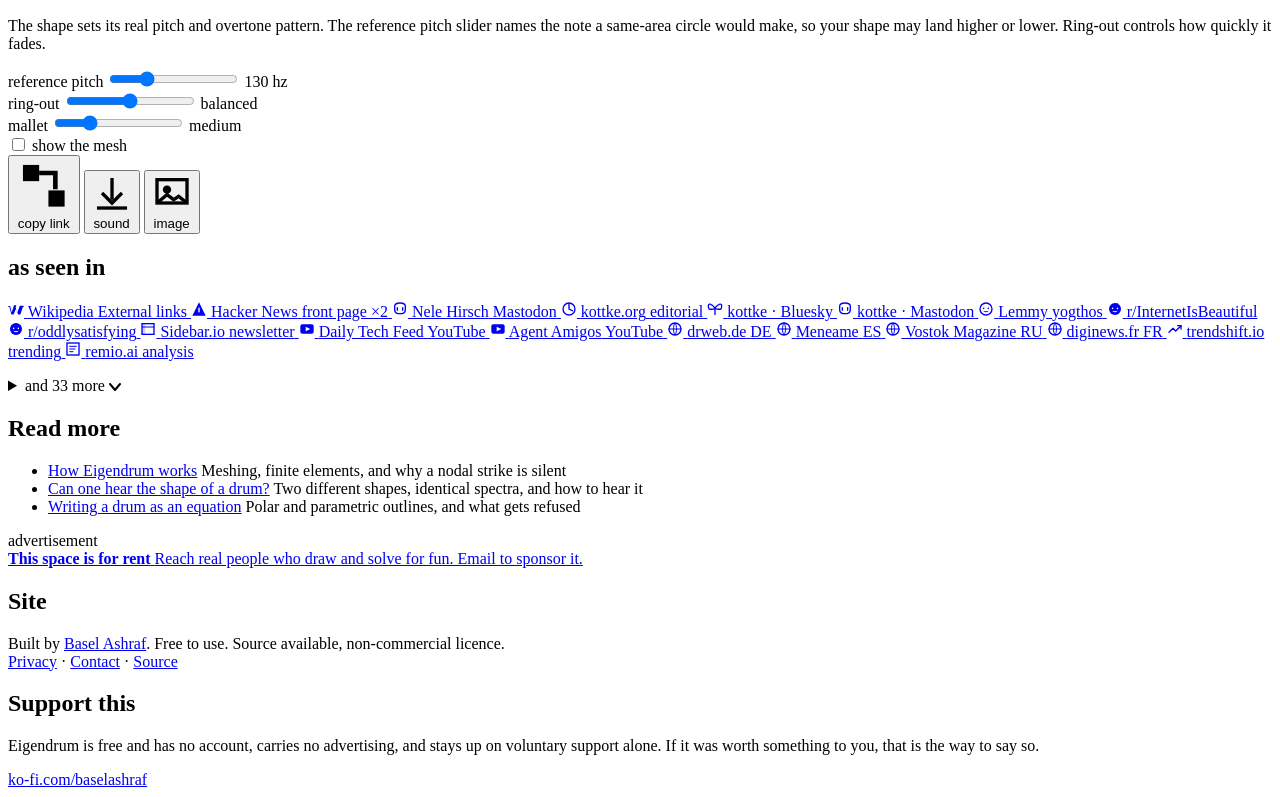
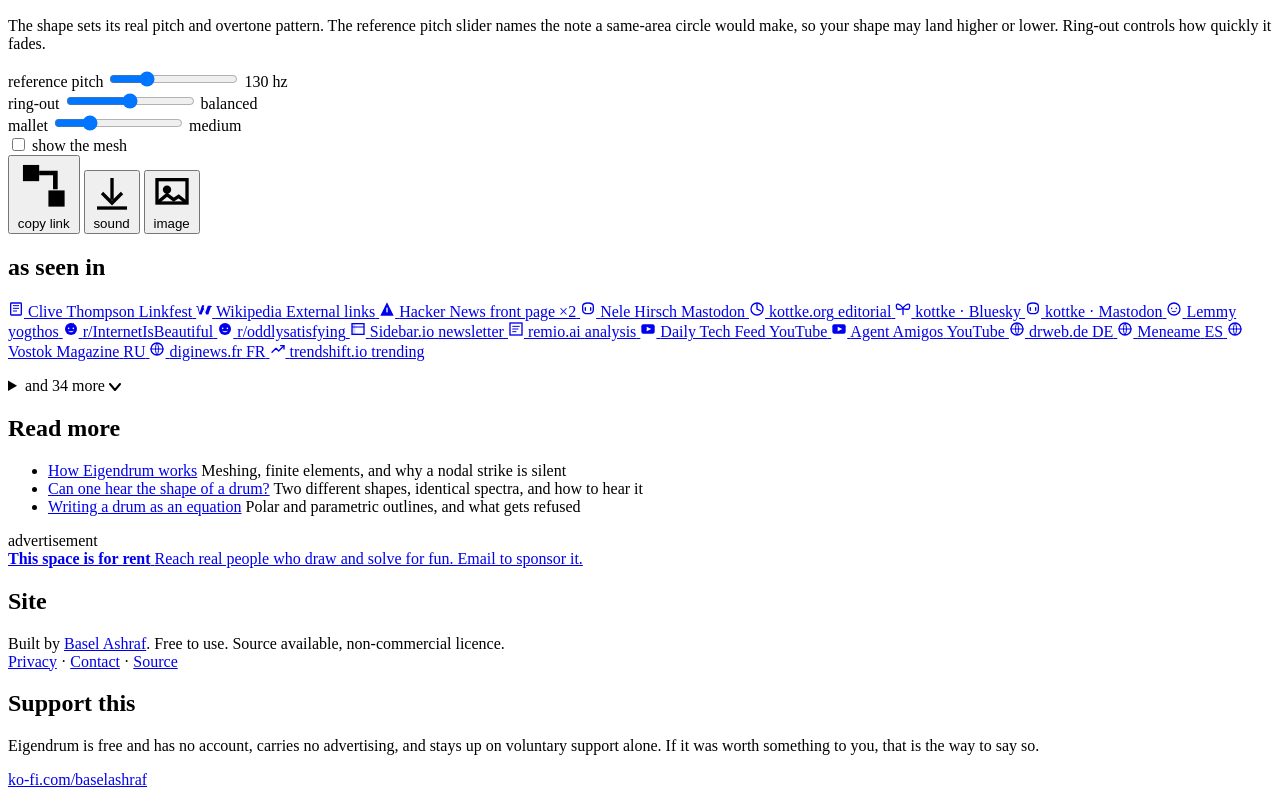
Before and after one commit to BaselAshraf81/eigendrum, a website with bundled scripts: page index.html in a window 1280 px wide. Shown: the part 7147-7944 px from the top of the page. Built offline with nearby package versions, Linux system fonts and the light colour scheme; no server answers.

Commit message:
Feature Clive Thompson at #1 in press section and optimize link order

```diff
--- a/index.html
+++ b/index.html
@@ -162,6 +162,13 @@
               }
             ],
             "subjectOf": [
+              {
+                "@type": "Article",
+                "name": "Linkfest #48: Draw a drum in a weird shape, see what it sounds like",
+                "url": "https://buttondown.com/clivethompson/archive/linkfest-48-the-mouthpad-volitional-reconsumption/",
+                "author": { "@type": "Person", "name": "Clive Thompson" },
+                "publisher": { "@type": "Organization", "name": "Linkfest by Clive Thompson" }
+              },
               {
                 "@type": "WebPage",
                 "name": "Hearing the shape of a drum",
@@ -759,6 +766,16 @@
 
       <div class="press-chips" role="list">
 
+                <!-- Clive Thompson is a contributing writer for The New York Times Magazine and Wired, author of Coders -->
+        <a class="press-chip" role="listitem" href="https://buttondown.com/clivethompson/archive/linkfest-48-the-mouthpad-volitional-reconsumption/" target="_blank"
+          rel="nofollow noopener" aria-label="Clive Thompson – Linkfest #48 feature">
+          <svg width="16" height="16" viewBox="0 0 24 24" aria-hidden="true" focusable="false" class="press-chip-icon">
+            <rect x="4" y="3" width="16" height="18" rx="1" stroke="currentColor" stroke-width="2" fill="none" />
+            <path d="M8 7h8M8 11h8M8 15h5" stroke="currentColor" stroke-width="1.5" stroke-linecap="round" />
+          </svg>
+          <span>Clive Thompson</span>
+          <span class="press-chip-sub">Linkfest</span>
+        </a>
         <a class="press-chip" role="listitem" href="https://en.wikipedia.org/wiki/Hearing_the_shape_of_a_drum#External_links" target="_blank"
           rel="nofollow noopener" aria-label="Wikipedia – Hearing the shape of a drum external links">
           <svg width="16" height="16" viewBox="0 0 24 24" aria-hidden="true" focusable="false" class="press-chip-icon">
@@ -863,6 +880,17 @@
           <span>Sidebar.io</span>
           <span class="press-chip-sub">newsletter</span>
         </a>
+        <a class="press-chip" role="listitem"
+          href="https://www.remio.ai/post/eigendrum-hit-hacker-news-but-its-best-trick-is-exposing-imperfect-physics"
+          target="_blank" rel="nofollow noopener" aria-label="remio.ai editorial analysis">
+          <svg width="16" height="16" viewBox="0 0 24 24" aria-hidden="true" focusable="false" class="press-chip-icon">
+            <rect x="3" y="3" width="18" height="18" stroke="currentColor" stroke-width="2" fill="none" />
+            <path d="M7 8h10M7 12h8M7 16h5" stroke="currentColor" stroke-width="1.5" fill="none"
+              stroke-linecap="round" />
+          </svg>
+          <span>remio.ai</span>
+          <span class="press-chip-sub">analysis</span>
+        </a>
         <!-- Named YouTube channels so a visitor can verify the coverage is real. -->
         <a class="press-chip" role="listitem" href="https://www.youtube.com/watch?v=3DvOCP68sP0" target="_blank"
           rel="nofollow noopener" aria-label="YouTube – Daily Tech Feed">
@@ -937,17 +965,6 @@
           <span>trendshift.io</span>
           <span class="press-chip-sub">trending</span>
         </a>
-        <a class="press-chip" role="listitem"
-          href="https://www.remio.ai/post/eigendrum-hit-hacker-news-but-its-best-trick-is-exposing-imperfect-physics"
-          target="_blank" rel="nofollow noopener" aria-label="remio.ai editorial analysis">
-          <svg width="16" height="16" viewBox="0 0 24 24" aria-hidden="true" focusable="false" class="press-chip-icon">
-            <rect x="3" y="3" width="18" height="18" stroke="currentColor" stroke-width="2" fill="none" />
-            <path d="M7 8h10M7 12h8M7 16h5" stroke="currentColor" stroke-width="1.5" fill="none"
-              stroke-linecap="round" />
-          </svg>
-          <span>remio.ai</span>
-          <span class="press-chip-sub">analysis</span>
-        </a>
       </div>
       <div class="press-footer">
         <p class="press-summary" id="press-summary">
@@ -960,12 +977,12 @@
               </svg>
               <strong id="github-stars-count"></strong>
             </a>
-            <span class="press-and-more">· featured in 20 named sources</span>
+            <span class="press-and-more">· featured in 21 named sources</span>
           </span>
         </p>
         <details class="press-more-details" id="press-more-details">
           <summary class="press-overflow-summary">
-            <span class="press-overflow-label">and 33 more</span>
+            <span class="press-overflow-label">and 34 more</span>
             <svg class="press-overflow-chevron" width="12" height="8" viewBox="0 0 12 8" aria-hidden="true" focusable="false">
               <polyline points="1,1 6,7 11,1" stroke="currentColor" stroke-width="2" fill="none" stroke-linecap="round"
                 stroke-linejoin="round" />
@@ -1013,6 +1030,7 @@
             <div class="press-more-group">
               <h3>Museums &amp; education</h3>
               <a href="https://mushmuseum.com/exhibits/eigendrum" target="_blank" rel="nofollow noopener">MuSHmuseum</a>
+              <a href="https://nomadwarmachine.co.uk/2026/09/02/eigendrum/" target="_blank" rel="nofollow noopener">ds106 · NomadWarMachine</a>
             </div>
             <div class="press-more-group">
               <h3>Social &amp; blogs</h3>
```
Also changed, not shown: README.md.
